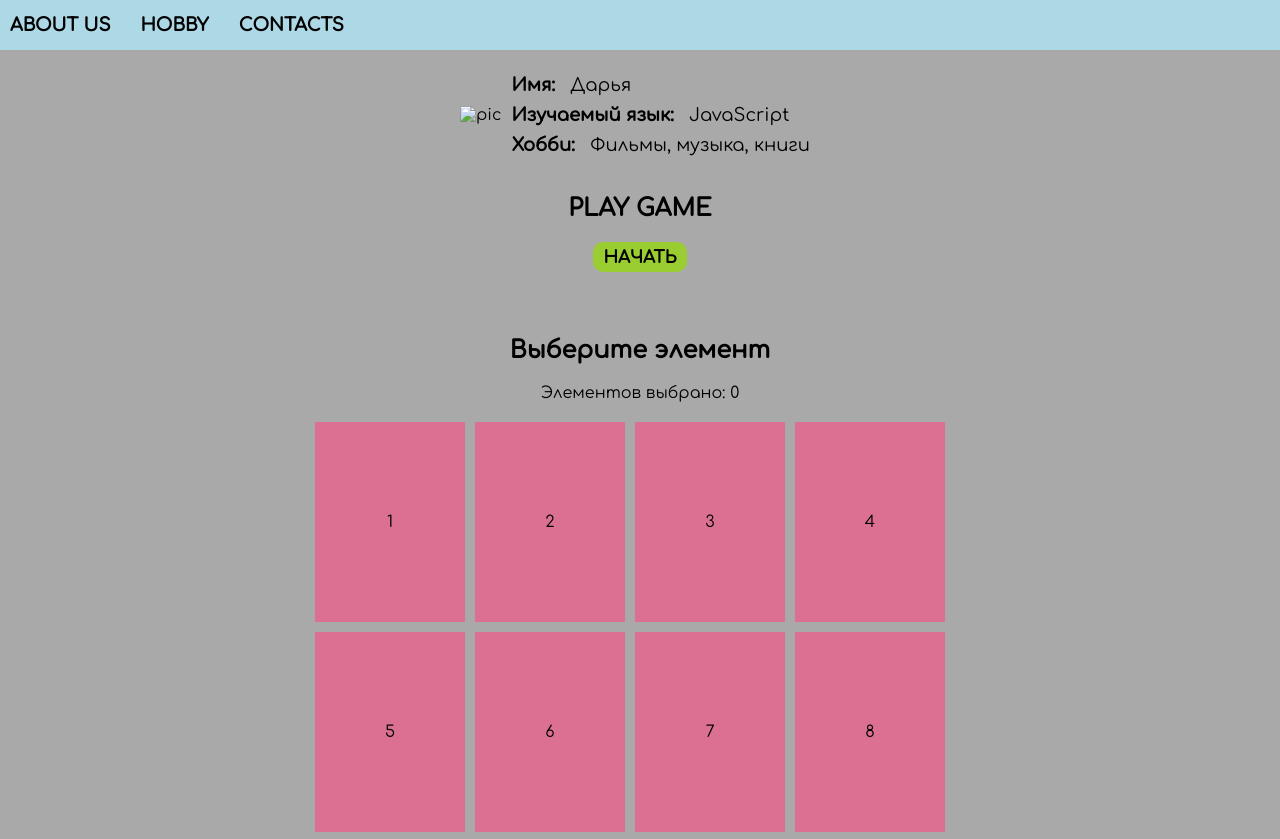
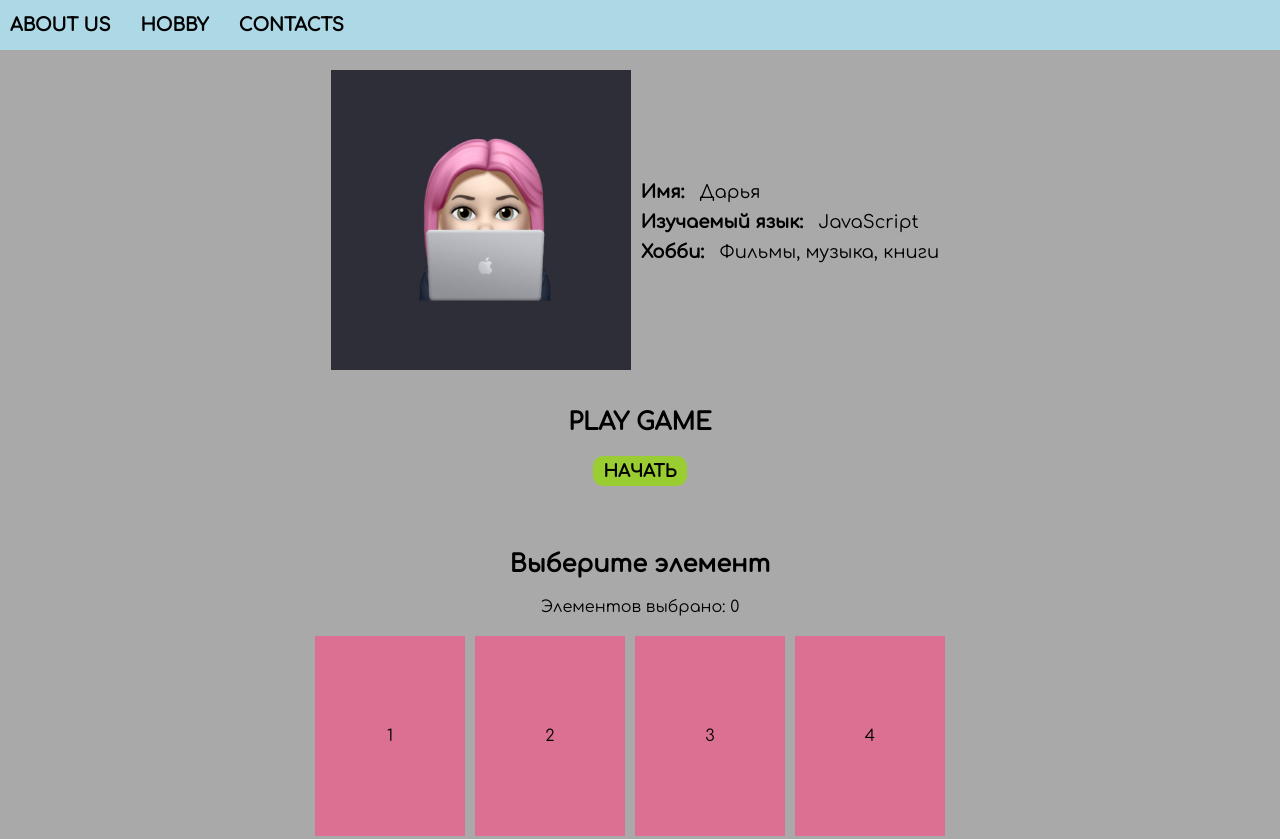
Before and after one commit to nika-daria/JS_MathHub, a plain HTML site: page index.html in a window 1280 px wide. Shown: the top 839 px of the page. Drawn offline with Linux system fonts and the light colour scheme.

Commit message:
поменяла путь к картинкам

```diff
--- a/index.html
+++ b/index.html
@@ -6,7 +6,7 @@
     <meta name="viewport" content="width=device-width, initial-scale=1.0">
     <title>nika-daria</title>
     <link rel="stylesheet" href="./style.css">
-    <link rel="icon" href="./5CBCE5F.ico">
+    <link rel="icon" href="./images/5CBCE5F.ico">
 </head>
 <body>
     <header>
@@ -20,7 +20,7 @@
     <main>
         <div class="about_us">
             <div>
-                <img src="./5CBCE5F1.jpg" alt="pic">
+                <img src="./images/./5CBCE5F1.jpg" alt="pic">
             </div>
             <div class="about_us-description">
                 <p>
```
